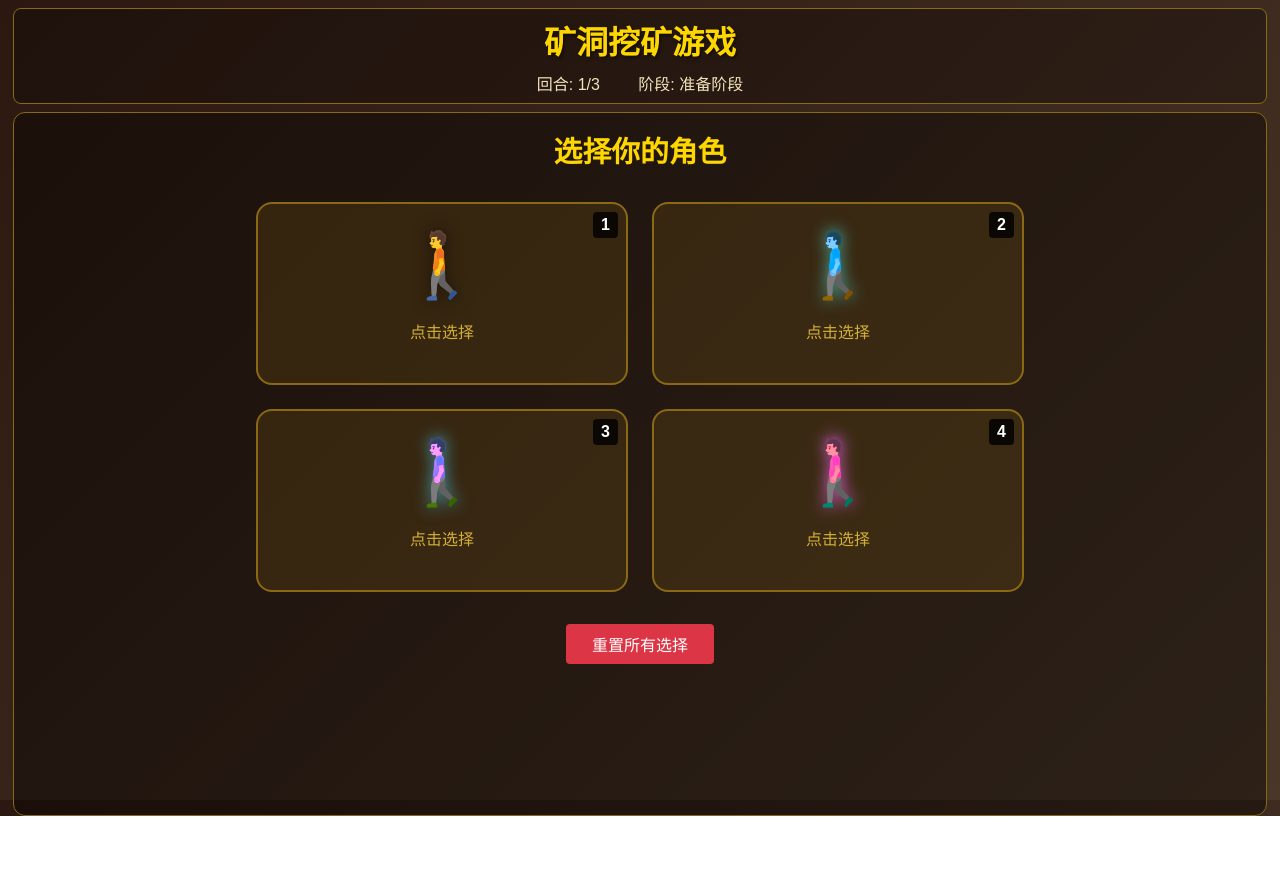
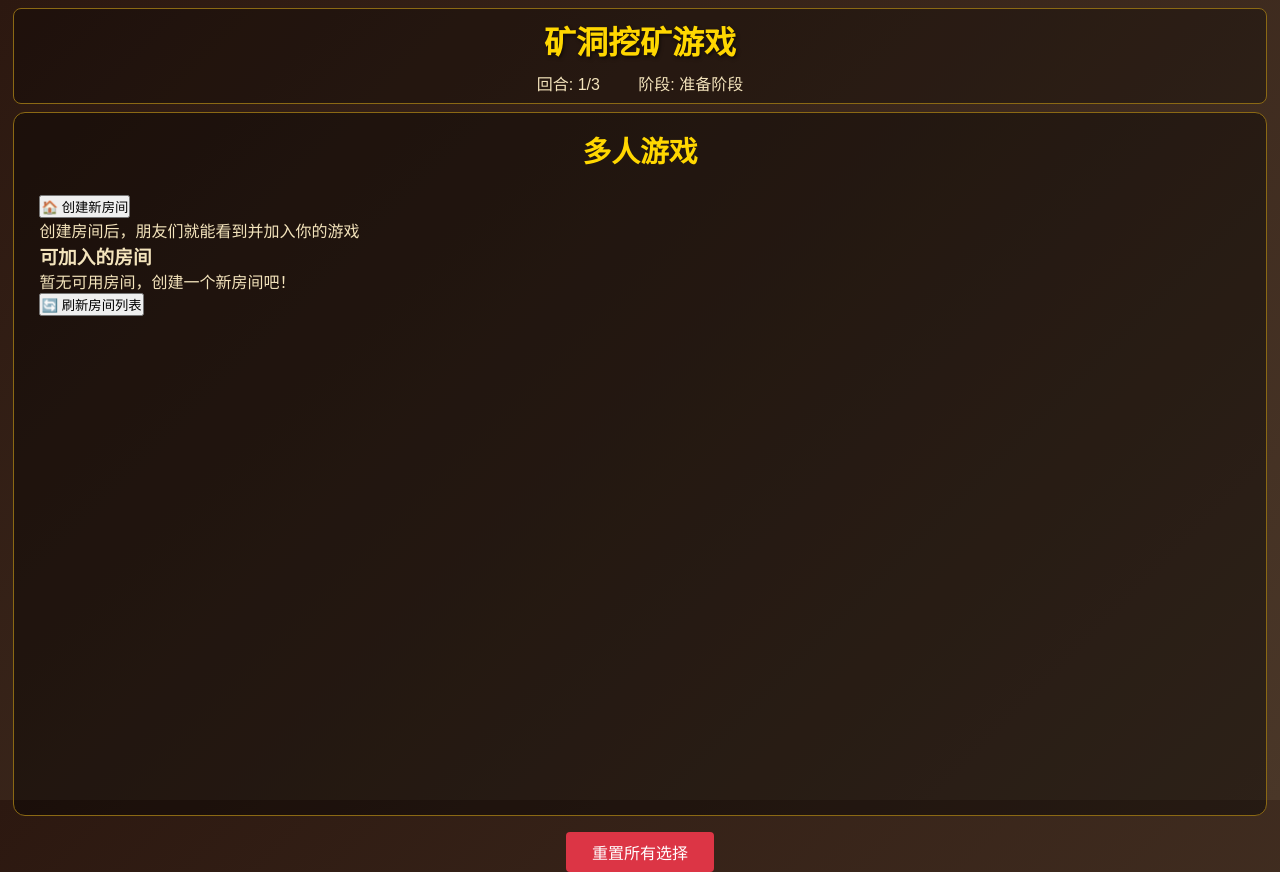
Before and after one commit to yingkaicui137/cuiykai, a plain HTML site: page index.html in a window 1280 px wide. Before the commit the page ends 816 px from the top, so only its background shows below. Drawn offline with Linux system fonts and the light colour scheme.

Commit message:
Update index.html

```diff
--- a/index.html
+++ b/index.html
@@ -21,10 +21,39 @@
         </header>
 
         <main id="game-main">
+            <!-- 房间选择界面 -->
+            <div id="room-selection" class="phase-container">
+                <h2>多人游戏</h2>
+
+                <!-- 创建房间按钮 -->
+                <div class="create-room-section">
+                    <button onclick="createRoom()" class="create-room-btn">🏠 创建新房间</button>
+                    <p>创建房间后，朋友们就能看到并加入你的游戏</p>
+                </div>
+
+                <!-- 可用房间列表 -->
+                <div class="available-rooms">
+                    <h3>可加入的房间</h3>
+                    <div id="rooms-list">
+                        <div class="no-rooms">暂无可用房间，创建一个新房间吧！</div>
+                    </div>
+                    <button onclick="refreshRooms()" class="refresh-btn">🔄 刷新房间列表</button>
+                </div>
+
+                <!-- 房间状态 -->
+                <div id="room-status" style="display: none;">
+                    <h3 id="room-info"></h3>
+                    <div id="room-players-list"></div>
+                    <div id="host-controls" style="display: none;">
+                        <button onclick="startMultiplayerGame()" class="start-game-btn">开始游戏</button>
+                    </div>
+                </div>
+            </div>
+
             <!-- 准备阶段界面 -->
-            <div id="preparation-phase" class="phase-container">
+            <div id="preparation-phase" class="phase-container" style="display: none;">
                 <h2>选择你的角色</h2>
-                <div id="character-selection">
+                <div id="character-selection"></div>
                     <div class="character-slot" id="character-1" onclick="selectCharacter(1)">
                         <div class="character-icon">🚶</div>
                         <div class="character-number">1</div>
```
